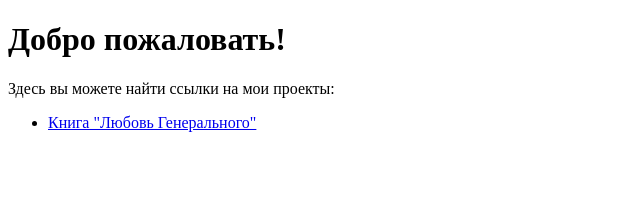
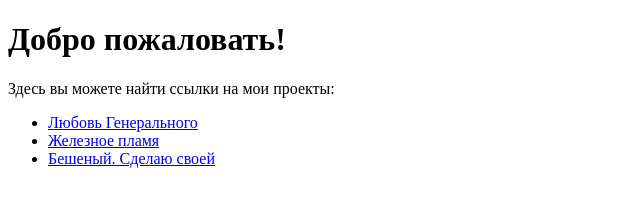
Before and after one commit to TemniyEvery/temniyevery.github.io, a plain HTML site: page index.html in a window 1280 px wide. Shown: the whole page, without its empty margins (0-640 px from the left). Drawn offline with Linux system fonts and the light colour scheme.

Commit message:
Update index.html

```diff
--- a/index.html
+++ b/index.html
@@ -6,13 +6,16 @@
 
     <!-- !!! СЮДА ВСТАВЬТЕ ВАШ МЕТА-ТЕГ ОТ ЯНДЕКСА !!! -->
    <meta name="yandex-verification" content="8cca2f3bac23ba17" />
+    <meta name="description" content="Читать книги онлайн бесплатно и без регистрации — лучшие новинки, бестселлеры и классика в удобном формате. Тысячи произведений от любимых авторов — на одном сайте.">
 
 </head>
 <body>
     <h1>Добро пожаловать!</h1>
     <p>Здесь вы можете найти ссылки на мои проекты:</p>
     <ul>
-        <li><a href="https://temniyevery.github.io/knigi.github.io/lubov_generalnogo_online">Книга "Любовь Генерального"</a></li>
+        <li><a href="https://temniyevery.github.io/knigi.github.io/lubov_generalnogo_online">Любовь Генерального</a></li>
+        <li><a href="https://temniyevery.github.io/knigi.github.io/zheleznoe-plamya/">Железное пламя</a></li>
+        <li><a href="https://temniyevery.github.io/knigi.github.io/beshenyi-sdelayu-svoei/">Бешеный. Сделаю своей</a></li>
         <!-- Сюда можно добавить ссылки на другие ваши проекты/книги -->
     </ul>
 </body>
```
